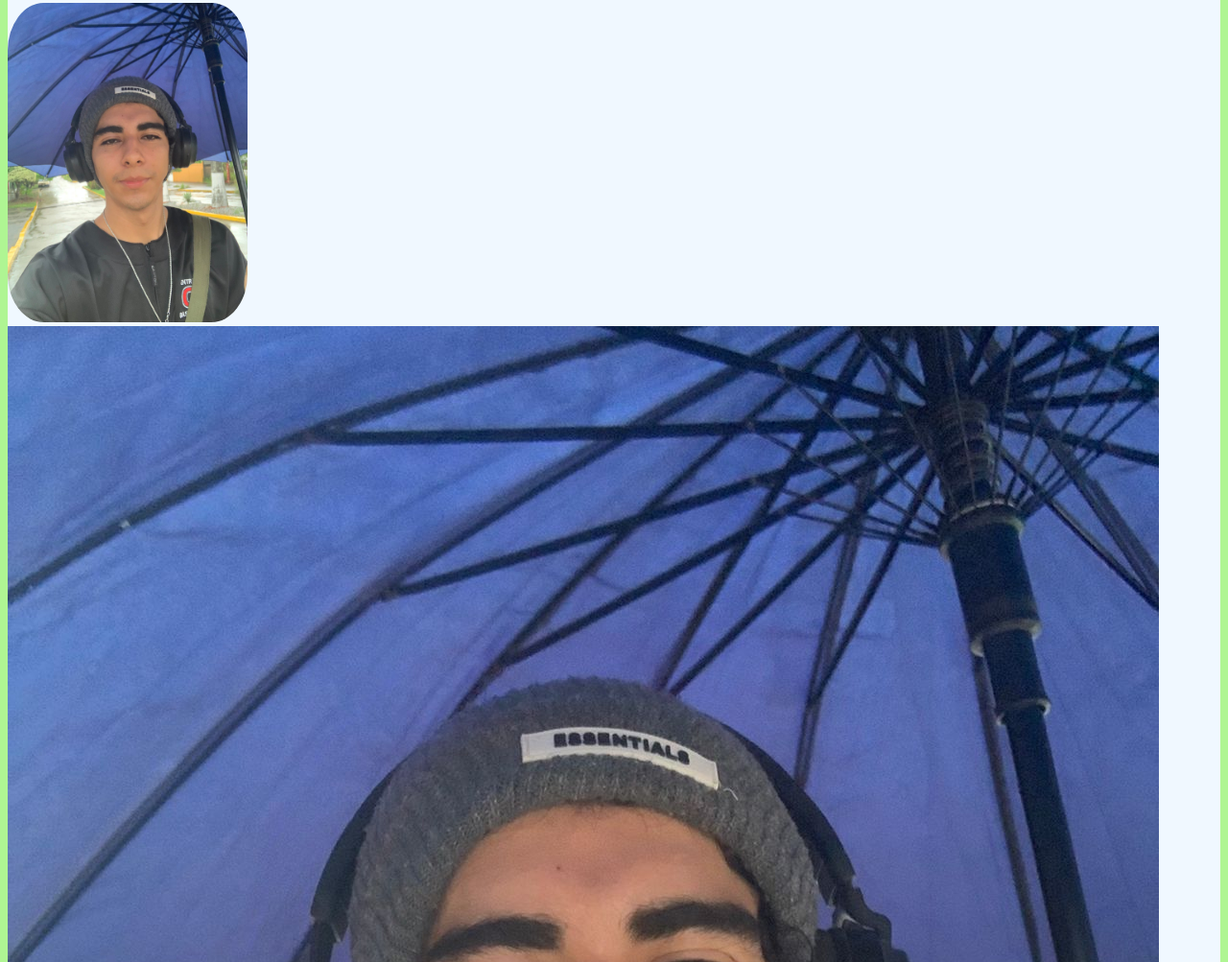
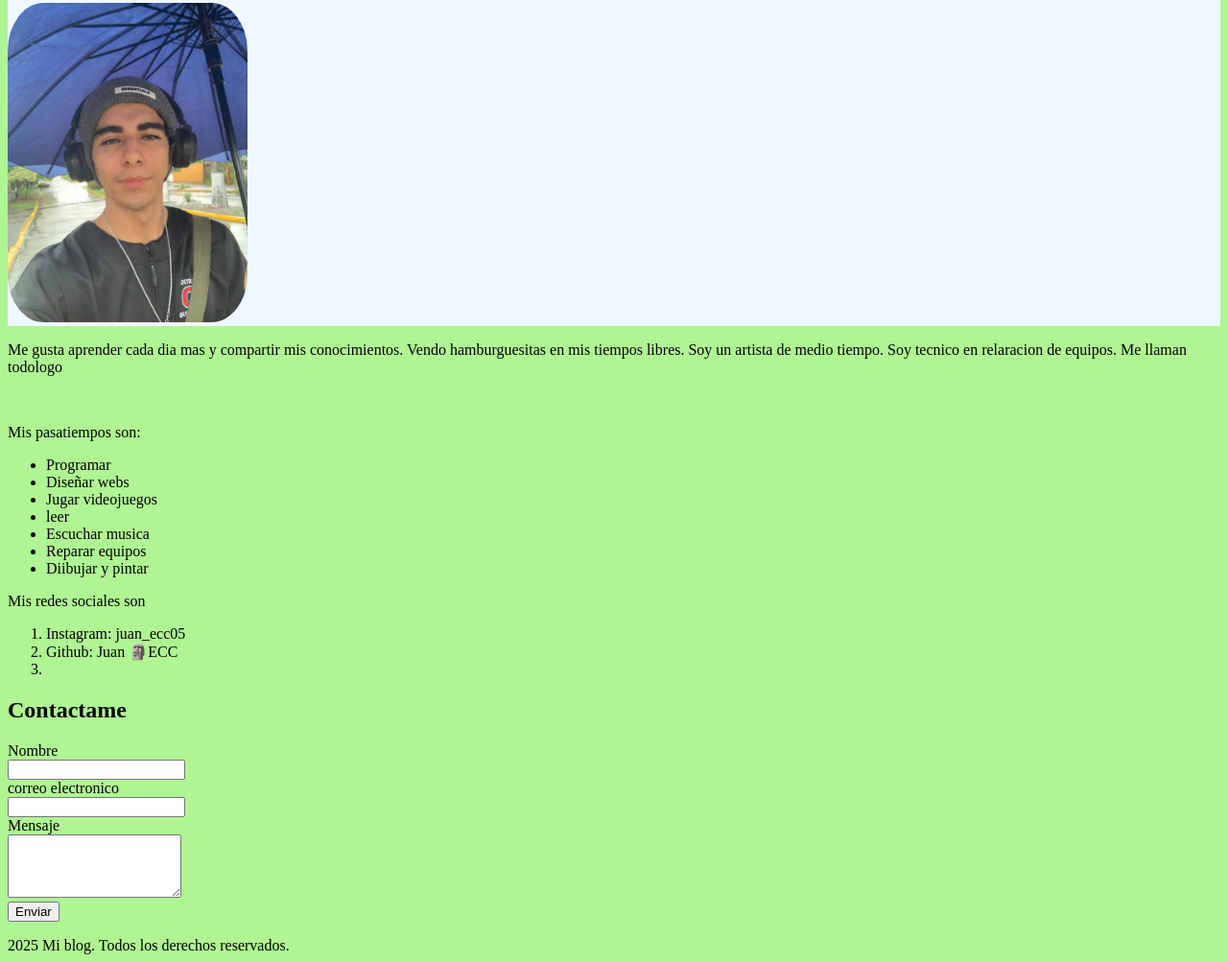
Before and after one commit to JuanECC/mi_primer_html_fachero, a plain HTML site: page index.html in a window 1280 px wide. Shown: the part 197-1200 px from the top of the page at 96% size. Drawn offline with Linux system fonts and the light colour scheme.

Commit message:
feat: se quito foto grande

```diff
--- a/index.html
+++ b/index.html
@@ -20,7 +20,6 @@
             <h2>Mi nombre es Juan Elias Corona Cuevas</h2>
             <p>Soy el <em> alumno</em> mas guapo de <strong>Dev.f</strong></p>
             <img class="mi_foto" src="./src/images/yo.jpg" alt="Fotografia del sensei Daniel Gloreia Florencio">
-             <img src="./src/images/yo.jpg" alt="Fotografia del sensei Daniel Gloreia Florencio">
 
 
         </section>
```
